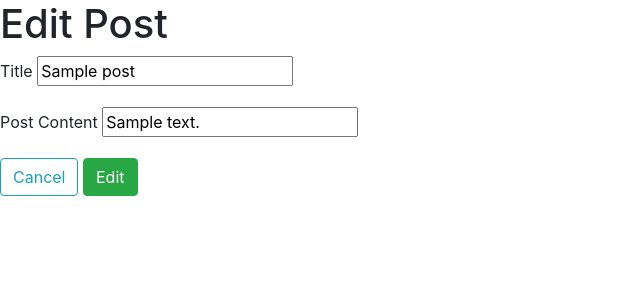
After one commit to Sharqs/flask-blogly, a Flask app: page /posts/1/edit in a window 1280 px wide. The commit adds this page. Shown: the top 300 px of the page, without its empty margins (0-640 px from the left). Run offline with Flask 2, Linux system fonts and the light colour scheme; tables that the repository leaves empty hold one stand-in row (values such as "Sample post"); some libraries are stand-ins or nearby versions.

Commit message:
finsished editPost, switched from input submit to buttons, added docstrings

```diff
--- a/flask-blogly/app.py
+++ b/flask-blogly/app.py
@@ -16,24 +16,33 @@ db.create_all()
 
 debug = DebugToolbarExtension(app)
 
+
 @app.route('/')
 def notHome():
+    """Simple redirect to users"""
+
     return redirect('/users')
 
 
 @app.route('/users')
 def users():
+    """Users is the home page: it lists all users from the db"""
+
     users = User.query.all()
     return render_template('/users.html', user_list=users)
 
 
 @app.route('/users/new')
 def new_user():
+    """Create new user: display html"""
+
     return render_template('/newUser.html')
 
 
 @app.route('/users', methods=["POST"])
 def new_user_submit():
+    """New user form submission handling: update the db redirect to users"""
+
     first = request.form['first']
     last = request.form['last']
     img = request.form['img']
@@ -47,6 +56,8 @@ def new_user_submit():
 
 @app.route('/users/<int:user_id>')
 def user_page(user_id):
+    """User profile page: query for profile data, user's posts, and display"""
+
     profile = User.query.get_or_404(user_id)
     posts = Post.query.filter(Post.user_id == profile.id).all()
     return render_template('/userDetails.html', profile=profile, post_list=posts)
@@ -54,12 +65,17 @@ def user_page(user_id):
 
 @app.route('/users/<int:user_id>/edit')
 def display_edit(user_id):
+    """User edit page: query profile and display"""
+
     profile = User.query.get_or_404(user_id)
     return render_template('editUser.html', profile=profile)
 
 
 @app.route('/users/<int:user_id>/edit', methods=["POST"])
 def edit_user(user_id):
+    """User edit form submission handling: query for user, update info,
+     submit to db, redirect to users"""
+
     profile = User.query.get_or_404(user_id)
 
     profile.first_name = request.form['first']
@@ -73,6 +89,8 @@ def edit_user(user_id):
 
 @app.route('/users/<int:user_id>/delete')
 def delete_user(user_id):
+    """User profile delete: query for profile, delete from db, submit to db"""
+
     profile = User.query.get_or_404(user_id)
     db.session.delete(profile)
     db.session.commit()
@@ -81,18 +99,23 @@ def delete_user(user_id):
 
 @app.route('/users/<int:user_id>/posts/new')
 def new_post(user_id):
+    """New post: query user display new post form"""
+
     profile = User.query.get_or_404(user_id)
     return render_template('newPost.html', profile=profile)
 
-@app.route('/users/<int:user_id>/posts/new', methods=["POST"])
+
+@app.route('/users/<int:user_id>/posts', methods=["POST"])
 def new_post_submitted(user_id):
+    """New post submission form handling: format form data, submit to db,
+     redirect to user profile page"""
+
     title = request.form['title']
     content = request.form['content']
     created_at = datetime.now()
-    print('************')
-    print(created_at)
 
-    new_post = Post(title=title, content=content, created_at=created_at, user_id=user_id)
+    new_post = Post(title=title, content=content,
+                    created_at=created_at, user_id=user_id)
     db.session.add(new_post)
     db.session.commit()
 
@@ -101,6 +124,8 @@ def new_post_submitted(user_id):
 
 @app.route('/posts/<int:post_id>')
 def posts(post_id):
+    """Post page: query for post, display post"""
+
     post = Post.query.get_or_404(post_id)
     profile = User.query.get_or_404(post.user_id)
     return render_template('posts.html', post=post, profile=profile)
@@ -108,7 +133,31 @@ def posts(post_id):
 
 @app.route('/posts/<int:post_id>', methods=["POST"])
 def delete_post(post_id):
+    """Delete post: query for post, delete from db,
+     submit to db, redirect to users"""
+
     post = Post.query.get_or_404(post_id)
     db.session.delete(post)
     db.session.commit()
-    return redirect(f'/users/{post.id}')
+    return redirect('/users')
+
+
+@app.route('/posts/<int:post_id>/edit')
+def edit_post(post_id):
+    """Edit post: query for post, display editpost html"""
+
+    post = Post.query.get_or_404(post_id)
+    return render_template('editPost.html', post=post)
+
+
+@app.route('/posts/<int:post_id>/edit', methods=["POST"])
+def edit_post_submit(post_id):
+    """Edit post submission handling: query for post id, update post data,
+     submit to db, redirect to post page"""
+
+    post = Post.query.get_or_404(post_id)
+    post.title = request.form['title']
+    post.content = request.form['content']
+
+    db.session.commit()
+    return redirect(f'/posts/{post_id}')
--- /dev/null
+++ b/flask-blogly/templates/editPost.html
@@ -0,0 +1,22 @@
+{% extends "home.html" %}
+
+{% block title %}
+<h1>Edit Post</h1>
+{% endblock %}
+
+{% block content %}
+<form action="/posts/{{post.id}}/edit" method="POST">
+    <div class="form-group">
+        <label for="edit_post_title">Title</label>
+        <input id="edit_post_title" type="text" name="title" value="{{post.title}}" required>
+    </div>
+    <div class="form-group">
+        <label for="edit_post_content">Post Content</label>
+        <input id="edit_post_content" type="text area" name="content" value="{{post.content}}" required>
+    </div>
+    </div>
+    <div class="form-group">
+        <a href="/posts/{{post.id}}" class="btn btn-outline-info bg-white text-info">Cancel</a> <button class="btn btn-success" type="submit" >Edit</button>
+    </div>
+</form>
+{% endblock %}
--- a/flask-blogly/templates/home.html
+++ b/flask-blogly/templates/home.html
@@ -9,11 +9,11 @@
 </head>
 <body>
     {% block title %}
-
+    TITLE GOES HERE
     {% endblock %}
 
     {% block content %}
-
+    CONTENT GOES HERE
     {% endblock %}
 </body>
 </html>
--- a/flask-blogly/templates/newPost.html
+++ b/flask-blogly/templates/newPost.html
@@ -5,7 +5,7 @@
 {% endblock %}
 
 {% block content %}
-<form action="/users/{{profile.id}}/posts/new" method="POST">
+<form action="/users/{{profile.id}}/posts" method="POST">
     <div class="form-group">
         <label for="post_title">Title</label>
         <input id="post_title" type="text" name="title">
@@ -16,7 +16,7 @@
     </div>
     </div>
     <div class="form-group">
-        <a href="/users/{{profile.id}}" class="btn btn-info">Cancel</a> <input class="btn btn-success" type="submit" value="Add">
+        <a href="/users/{{profile.id}}" class="btn btn-info">Cancel</a> <button class="btn btn-success" type="submit">Add</button>
     </div>
 </form>
 {% endblock %}
--- a/flask-blogly/templates/posts.html
+++ b/flask-blogly/templates/posts.html
@@ -9,8 +9,8 @@
  <i>By {{profile.first_name}} {{profile.last_name}}</i>
 
  <form action="/posts/{{post.id}}" method="POST">
-     <a href="/users/{{profile.id}}" class="btn btn-outline-primary bg-white text-primary">Cancel</a>
+     <a href="/users" class="btn btn-outline-primary bg-white text-primary">Home</a>
      <a href="/posts/{{post.id}}/edit" class="btn btn-primary">Edit</a>
-     <input type="submit" value="Delete" class="btn btn-danger">
+     <button type="submit" class="btn btn-danger">Delete</button>
  </form>
  {% endblock %}
```
